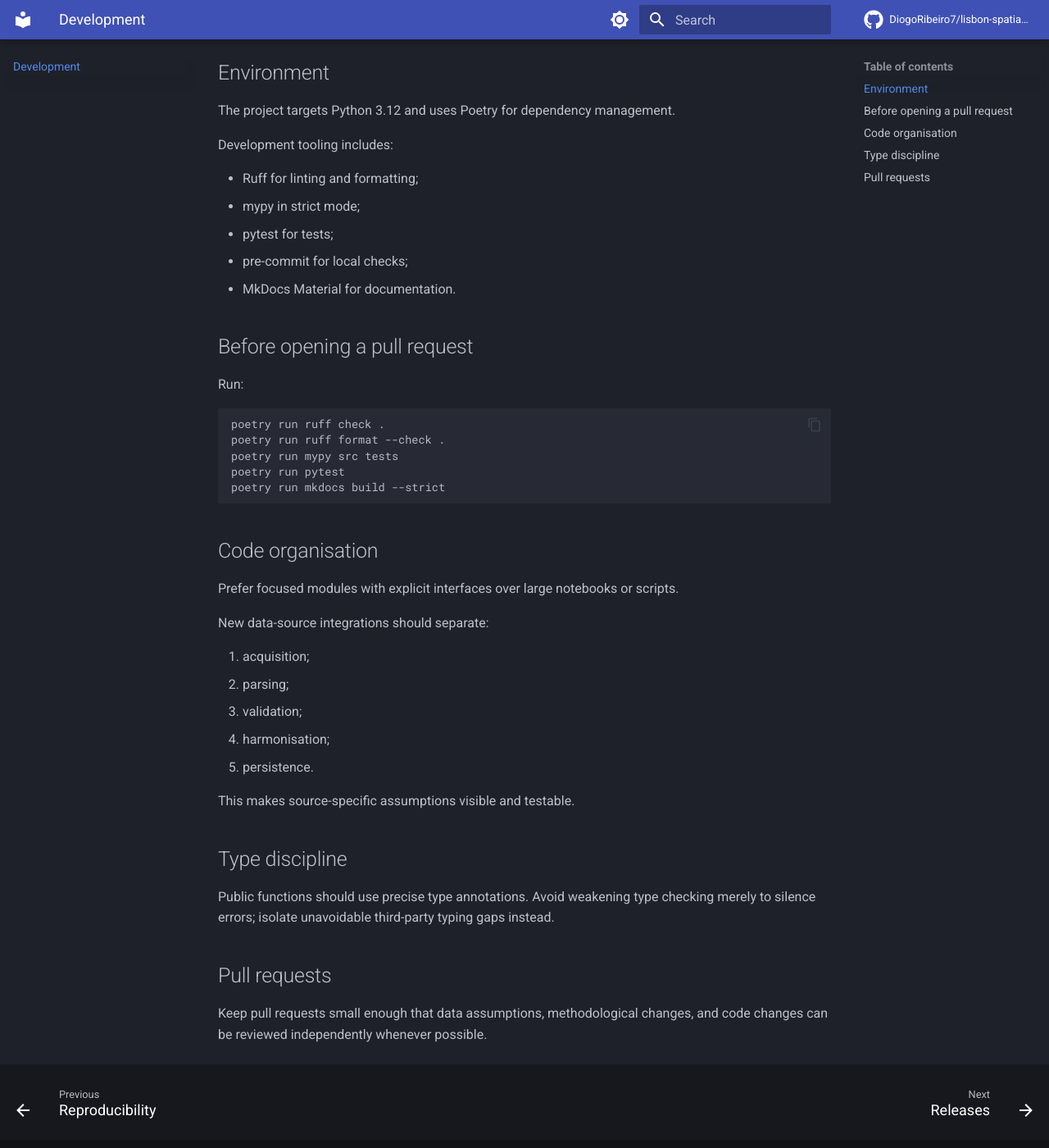
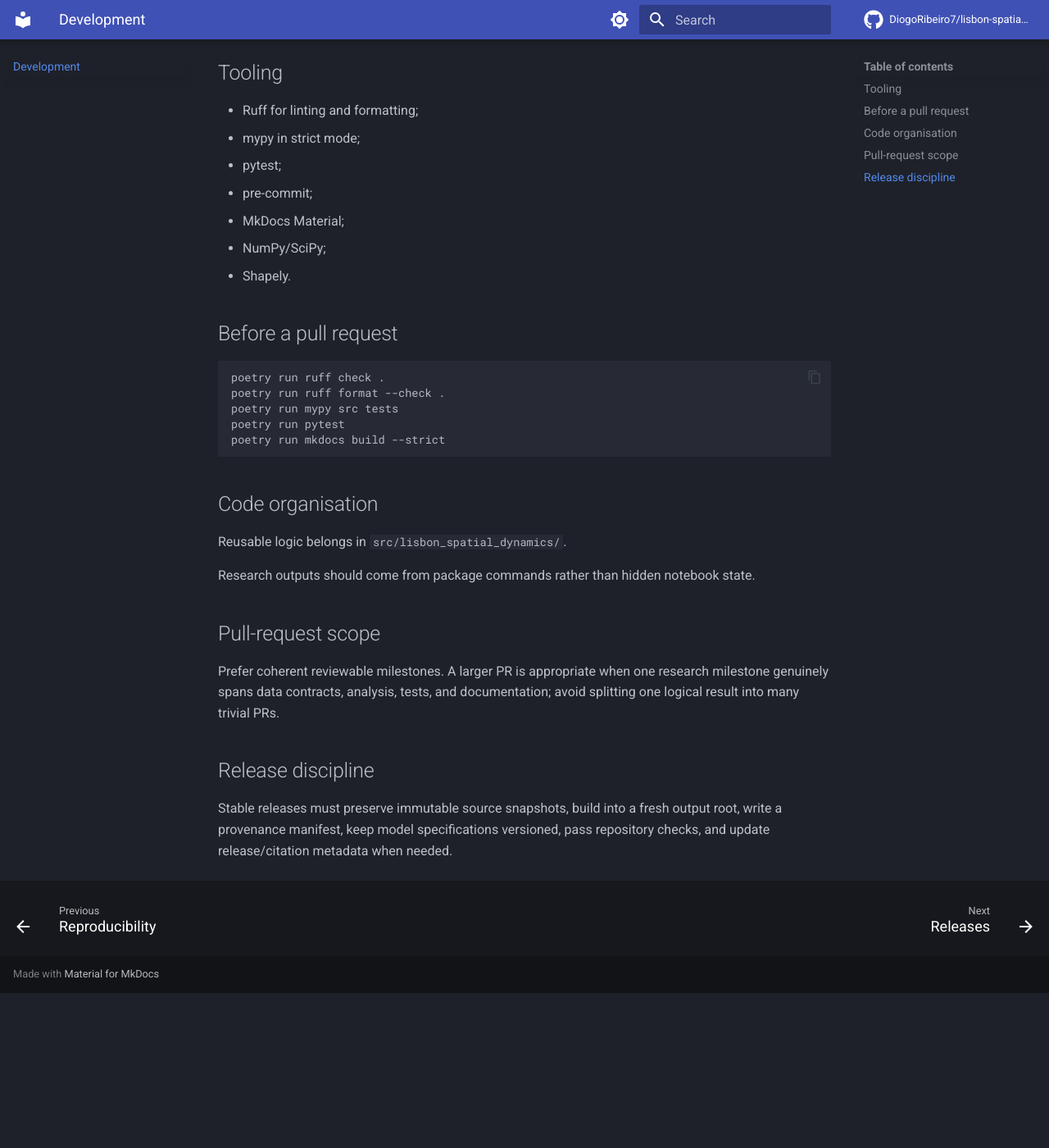
Before and after one commit to DiogoRibeiro7/lisbon-spatial-dynamics, an MkDocs documentation site: the page built from docs/development.md, in a window 1280 px wide and 1400 px high, scrolled down 222 px. Shown: the whole window at 82% size. Built offline with MkDocs 1.6.1 and Material for MkDocs 9.7.7, drawn with Linux system fonts in a browser that asks for light colours; comment, search, counter and statistics services are not loaded; after the commit the page ends 1433 px from its top, so only the background shows below that.

Commit message:
docs: align development workflow with v1

````diff
--- a/docs/development.md
+++ b/docs/development.md
@@ -1,22 +1,18 @@
 # Development
 
-The repository follows a small-PR workflow and keeps reusable logic inside the Python package.
+The repository targets Python 3.12 and uses Poetry.
 
-## Environment
-
-The project targets Python 3.12 and uses Poetry for dependency management.
-
-Development tooling includes:
+## Tooling
 
 - Ruff for linting and formatting;
 - mypy in strict mode;
-- pytest for tests;
-- pre-commit for local checks;
-- MkDocs Material for documentation.
+- pytest;
+- pre-commit;
+- MkDocs Material;
+- NumPy/SciPy;
+- Shapely.
 
-## Before opening a pull request
-
-Run:
+## Before a pull request
 
 ```bash
 poetry run ruff check .
@@ -28,22 +24,14 @@ poetry run mkdocs build --strict
 
 ## Code organisation
 
-Prefer focused modules with explicit interfaces over large notebooks or scripts.
+Reusable logic belongs in `src/lisbon_spatial_dynamics/`.
 
-New data-source integrations should separate:
+Research outputs should come from package commands rather than hidden notebook state.
 
-1. acquisition;
-2. parsing;
-3. validation;
-4. harmonisation;
-5. persistence.
+## Pull-request scope
 
-This makes source-specific assumptions visible and testable.
+Prefer coherent reviewable milestones. A larger PR is appropriate when one research milestone genuinely spans data contracts, analysis, tests, and documentation; avoid splitting one logical result into many trivial PRs.
 
-## Type discipline
+## Release discipline
 
-Public functions should use precise type annotations. Avoid weakening type checking merely to silence errors; isolate unavoidable third-party typing gaps instead.
-
-## Pull requests
-
-Keep pull requests small enough that data assumptions, methodological changes, and code changes can be reviewed independently whenever possible.
+Stable releases must preserve immutable source snapshots, build into a fresh output root, write a provenance manifest, keep model specifications versioned, pass repository checks, and update release/citation metadata when needed.
````
